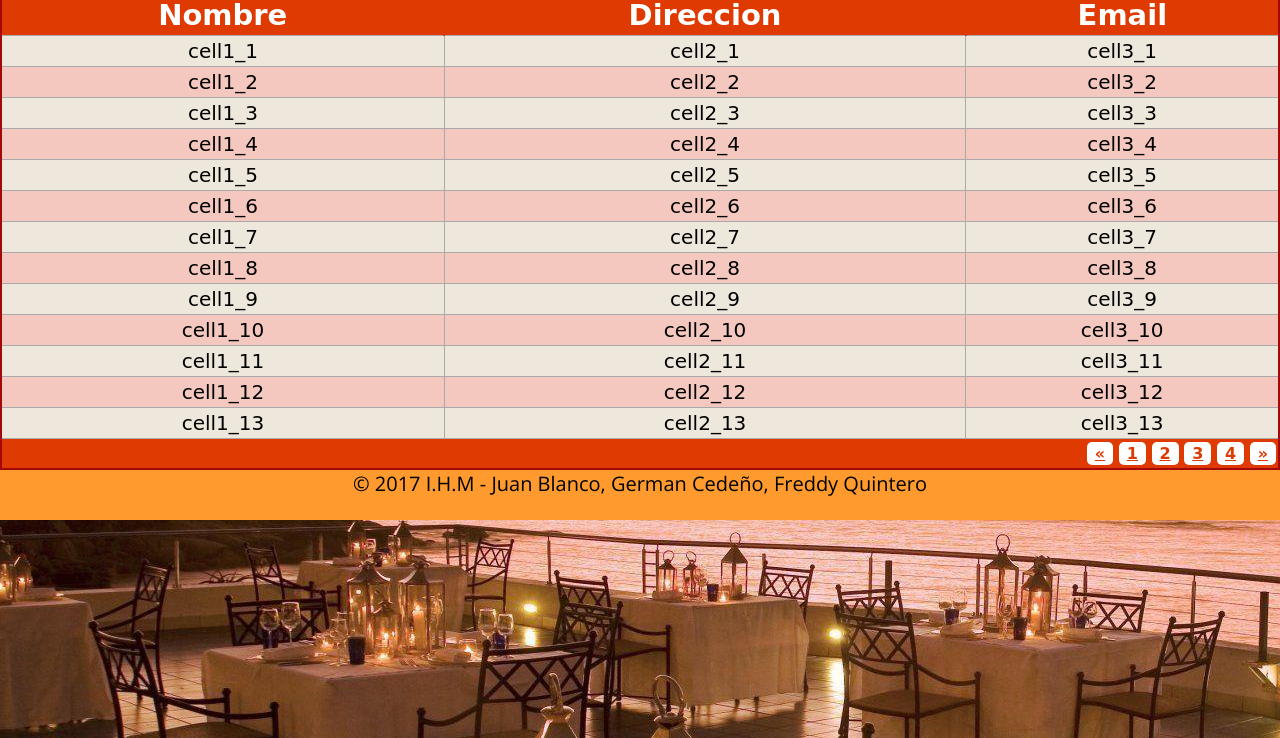
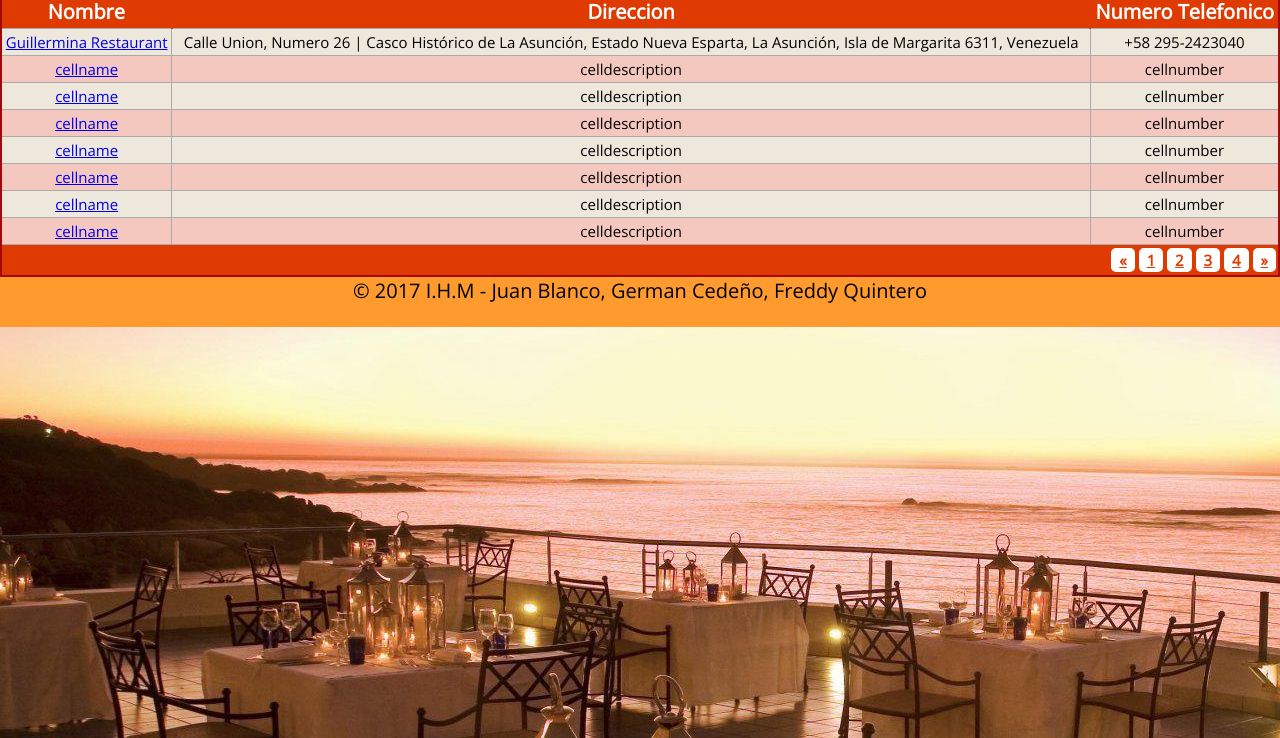
Before and after one commit to CodingDreamteam/RestauranTOjs, a plain HTML site: page RestauranTOjs/RestauranTOjs/RestaurantInfo.html in a window 1280 px wide. Shown: the part 62-800 px from the top of the page. Drawn offline with nearby package versions, Linux system fonts and the light colour scheme; a web font is replaced by a local one.

Commit message:
Tabla con links

```diff
--- a/RestauranTOjs/RestauranTOjs/RestaurantInfo.html
+++ b/RestauranTOjs/RestauranTOjs/RestaurantInfo.html
@@ -37,7 +37,7 @@
 <tr>
 <th>Nombre</th>
 <th>Direccion</th>
-<th>Email</th>
+<th>Numero Telefonico</th>
 </tr>
 </thead>
 <tfoot>
@@ -49,34 +49,22 @@
 </tfoot>
 <tbody>
 <tr>
-<td>cell1_1</td><td>cell2_1</td><td>cell3_1</td></tr>
+<td><a href="Guillermina.html">Guillermina Restaurant</a></td><td>Calle Union, Numero 26 | Casco Histórico de La Asunción, Estado Nueva Esparta, La Asunción, Isla de Margarita 6311, Venezuela</td><td> +58 295-2423040</td></tr>
 <tr>
-<td>cell1_2</td><td>cell2_2</td><td>cell3_2</td></tr>
+<td><a href="#">cellname</a></td><td>celldescription</td><td>cellnumber</td></tr>
 <tr>
-<td>cell1_3</td><td>cell2_3</td><td>cell3_3</td></tr>
+<td><a href="#">cellname</a></td><td>celldescription</td><td>cellnumber</td></tr>
 <tr>
-<td>cell1_4</td><td>cell2_4</td><td>cell3_4</td></tr>
+<td><a href="#">cellname</a></td><td>celldescription</td><td>cellnumber</td></tr>
 <tr>
-<td>cell1_5</td><td>cell2_5</td><td>cell3_5</td></tr>
+<td><a href="#">cellname</a></td><td>celldescription</td><td>cellnumber</td></tr>
 <tr>
-<td>cell1_6</td><td>cell2_6</td><td>cell3_6</td></tr>
+<td><a href="#">cellname</a></td><td>celldescription</td><td>cellnumber</td></tr>
 <tr>
-<td>cell1_7</td><td>cell2_7</td><td>cell3_7</td></tr>
+<td><a href="#">cellname</a></td><td>celldescription</td><td>cellnumber</td></tr>
 <tr>
-<td>cell1_8</td><td>cell2_8</td><td>cell3_8</td></tr>
-<tr>
-<td>cell1_9</td><td>cell2_9</td><td>cell3_9</td></tr>
-<tr>
-<td>cell1_10</td><td>cell2_10</td><td>cell3_10</td></tr>
-<tr>
-<td>cell1_11</td><td>cell2_11</td><td>cell3_11</td></tr>
-<tr>
-<td>cell1_12</td><td>cell2_12</td><td>cell3_12</td></tr>
-<tr>
-<td>cell1_13</td><td>cell2_13</td><td>cell3_13</td></tr>
-
+<td><a href="#">cellname</a></td><td>celldescription</td><td>cellnumber</td></tr>
 </tbody>
-</tr>
 </table>
 <footer>
  <center>
--- a/RestauranTOjs/RestauranTOjs/css/styles.css
+++ b/RestauranTOjs/RestauranTOjs/css/styles.css
@@ -166,7 +166,7 @@ table.redTable td, table.redTable th {
   padding: 3px 2px;
 }
 table.redTable tbody td {
-  font-size: 20px;
+  font-size: 15px;
 }
 table.redTable tr:nth-child(even) {
   background: #F5C8BF;
@@ -175,7 +175,7 @@ table.redTable thead {
   background: #DF3A01;
 }
 table.redTable thead th {
-  font-size: 29px;
+  font-size: 20px;
   font-weight: bold;
   color: #FFFFFF;
   text-align: center;
@@ -192,7 +192,7 @@ table.redTable tfoot {
   background: #DF3A01;
 }
 table.redTable tfoot td {
-  font-size: 16px;
+  font-size: 15px;
 }
 table.redTable tfoot .links {
   text-align: right;
@@ -211,3 +211,6 @@ footer {
 	height: 50px;
 	background-color: #FE9A2E;
 }
+table{
+	font-family: 'Open Sans', sans-serif;
+}
```
Also changed, not shown: RestauranTOjs/RestauranTOjs/css/login.css (line endings or trailing spaces).
